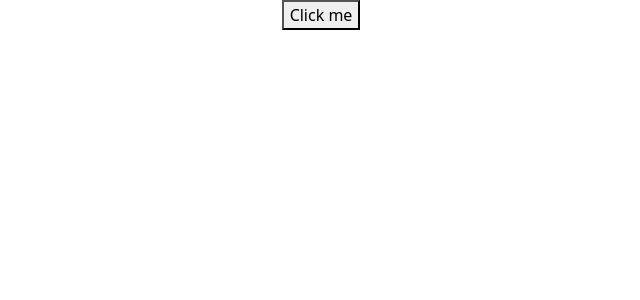
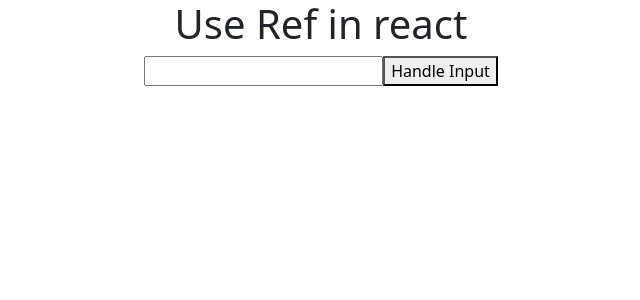
Before and after one commit to Sachin-RJ7/React-Tut, a React (Create React App) app: page / in a window 1280 px wide. Shown: the top 300 px of the page, without its empty margins (319-959 px from the left). Built offline with nearby package versions, Linux system fonts and the light colour scheme.

Commit message:
done useRef hook

```diff
--- a/src/App.js
+++ b/src/App.js
@@ -1,21 +1,26 @@
+import { useRef } from "react";
 import "./App.css";
-import Child from "./Child";
 
 function App()
 {
 
+  let inputRef = useRef(null)
 
-  function parentAlert(name)
+  function handleInput()
   {
-    alert(name)
+    console.log("function Call");
+    inputRef.current.value = "1000"
+    inputRef.current.focus()
+    inputRef.current.style.display="none"
   }
 
-  return (
+  return(
     <div className="App">
-      <Child alert={parentAlert} />
+      <h1>Use Ref in react</h1>
+      <input type="text" ref={inputRef} />
+      <button onClick={handleInput}>Handle Input</button>
     </div>
   )
-
 }
 
 export default App;
```
